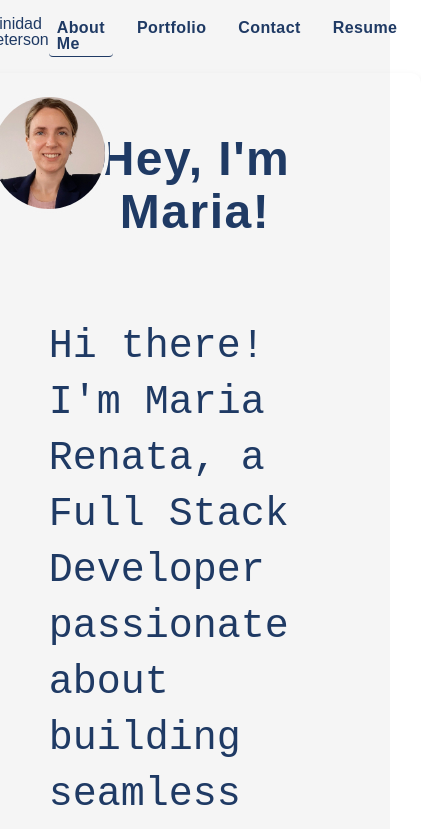
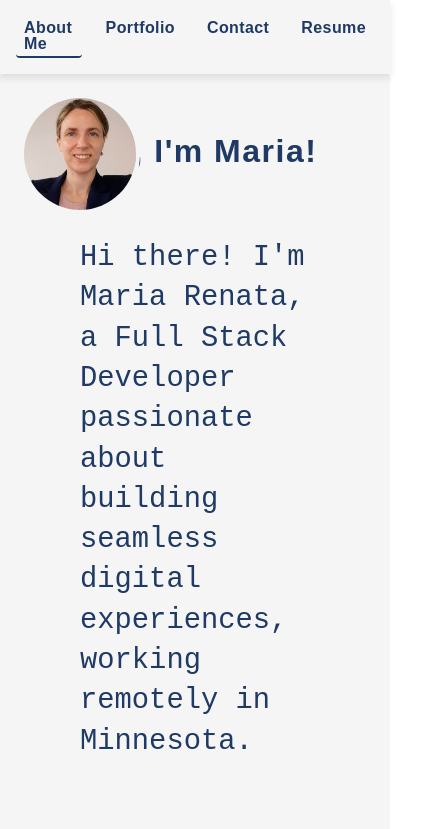
Before and after one commit to Trinigch/react-portfolio, a React (Vite) app: page / in a window 390 px wide. Shown: the top 829 px of the page, 421 px wide, since content can reach past the window. Built offline with nearby package versions, Linux system fonts and the light colour scheme.

Commit message:
improving responsive designe

```diff
--- a/src/components/Header.tsx
+++ b/src/components/Header.tsx
@@ -7,13 +7,13 @@ interface HeaderProps {
 
 function Header({ setCurrentSection, currentSection }: HeaderProps) {
   return (
-    <header className="navbar  text-[#1F3A64] p-6 shadow-md border-b-2 border-[#B0B0B0]">
-      <div className="   color:#1F3A64">
-        <a className="text-2xl  color:#1F3A64 font-bold tracking-wide hover:text-[#D9A7B5] transition-colors">
-        Trinidad Peterson
+    <header className="navbar">
+      <div className="navbar-title">
+        <a className="header-title">
+          Trinidad Peterson
         </a>
       </div>
-      <div >
+      <div>
         <Navigation setCurrentSection={setCurrentSection} currentSection={currentSection} />
       </div>
     </header>
--- a/src/index.css
+++ b/src/index.css
@@ -47,7 +47,27 @@ body {
   }
 }
 
-/* Navbar Styling */
+/* Header Styling */
+.navbar {
+  @apply w-full flex justify-around p-4;
+  position: sticky;
+  top: 0;
+  z-index: 10;
+  color: #1F3A64;
+  box-shadow: 0 4px 8px rgba(0, 0, 0, 0.1);
+   /* Adding border to navbar */
+  background-color: var(--white-background); /* Ensure background color */
+}
+
+.navbar-title {
+  color: #1F3A64;
+}
+
+.header-title {
+  @apply text-2xl font-bold tracking-wide hover:text-[#D9A7B5] transition-colors;
+}
+
+/* Navigation Styling */
 .navbar-links {
   @apply flex space-x-4 font-bold tracking-wide hover:text-[#D9A7B5] transition-colors;
 }
@@ -63,8 +83,7 @@ body {
 
 .navbar-item.active {
   font-weight: bold;
-  /*background-color: var(--light-accent); /* Change background for active item */
-  border-bottom: 1px solid #1F3A64;
+  border-bottom: 2px solid #1F3A64; /* Add underline to active item */
 }
 
 /* Responsive Styles */
@@ -92,16 +111,7 @@ button {
   @apply rounded-lg border border-transparent py-2 px-4 text-base font-medium bg-gray-800 text-white transition hover:border-blue-800;
 }
 
-/* Navbar Styling */
-.navbar {
-  @apply w-full flex justify-around p-4;
-  position: sticky;
-  width: 100%;
-  top: 0;
-  z-index: 10;
-  color: #1F3A64;
-}
-
+/* Navbar Link Styling */
 a {
   color: #1F3A64; /* Link styling with hover */
 }
--- a/src/pages/AboutMe.tsx
+++ b/src/pages/AboutMe.tsx
@@ -51,6 +51,9 @@ function AboutMe() {
   margin-bottom: 20px;
   color:var(--dark-accent);
   letter-spacing: 1.5px; /* Espaciado para mejor legibilidad */
+   @media (max-width: 650px) {
+    font-size: 2rem; /* Reduce el tamaño para pantallas pequeñas */
+  }
 `;
 const Paragraph = styled.p`
   font-family: 'IBM Plex Mono', monospace;
@@ -59,6 +62,9 @@ const Paragraph = styled.p`
   padding: 20px;
   line-height: 1.4;
   width: fit-content;
+    @media (max-width: 650px) {
+    font-size: 1.8rem; /* Reduce el tamaño para pantallas pequeñas */
+  }
 `
   return (
     <Container>
```
Also changed, not shown: 5 other files (tests, documents, lock files or other folders).
